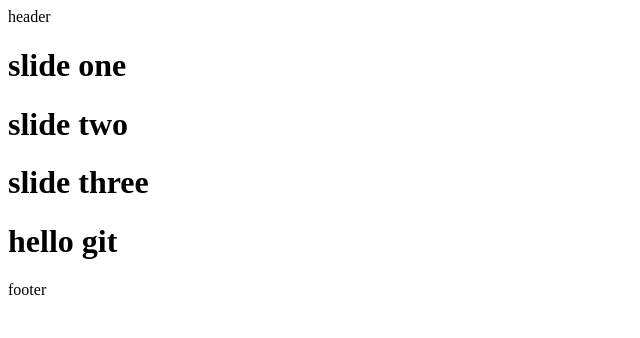
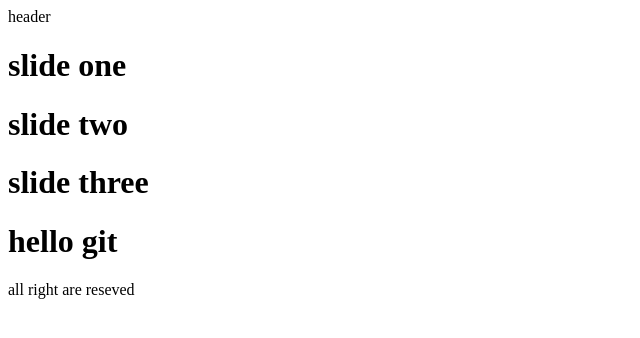
Before and after one commit to matish-ka/git-project, a plain HTML site: page index.html in a window 1280 px wide. Shown: the whole page, without its empty margins (0-640 px from the left). Drawn offline with Linux system fonts and the light colour scheme.

Commit message:
footer update

```diff
--- a/index.html
+++ b/index.html
@@ -16,7 +16,7 @@
   </div>
   <h1>hello git</h1>
   <footer>
-    footer
+    all right are reseved
   </footer>
 </body>
 </html>
--- a/style.css
+++ b/style.css
@@ -1,3 +1,4 @@
 body{
   background-color:yellow;
+
 }
```
